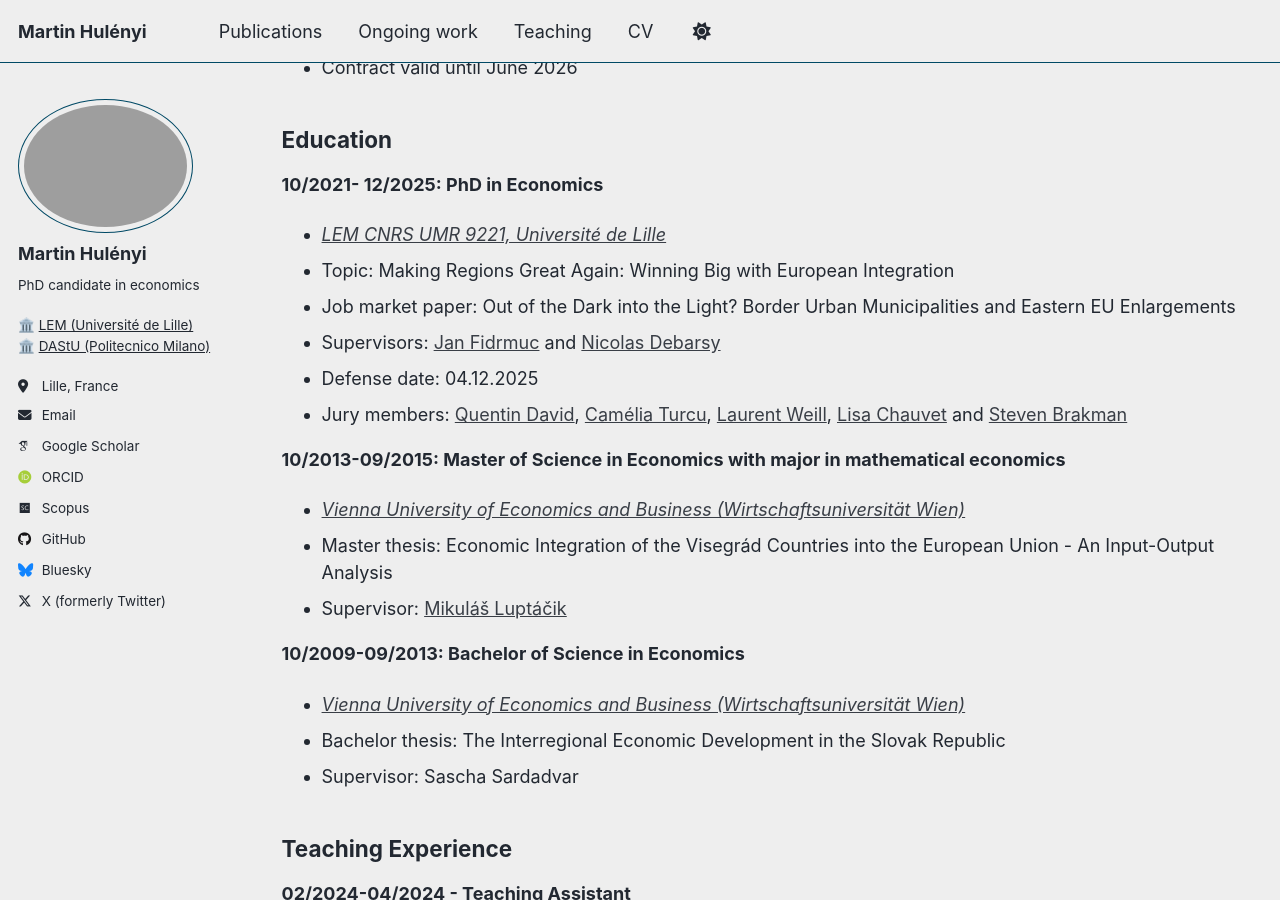
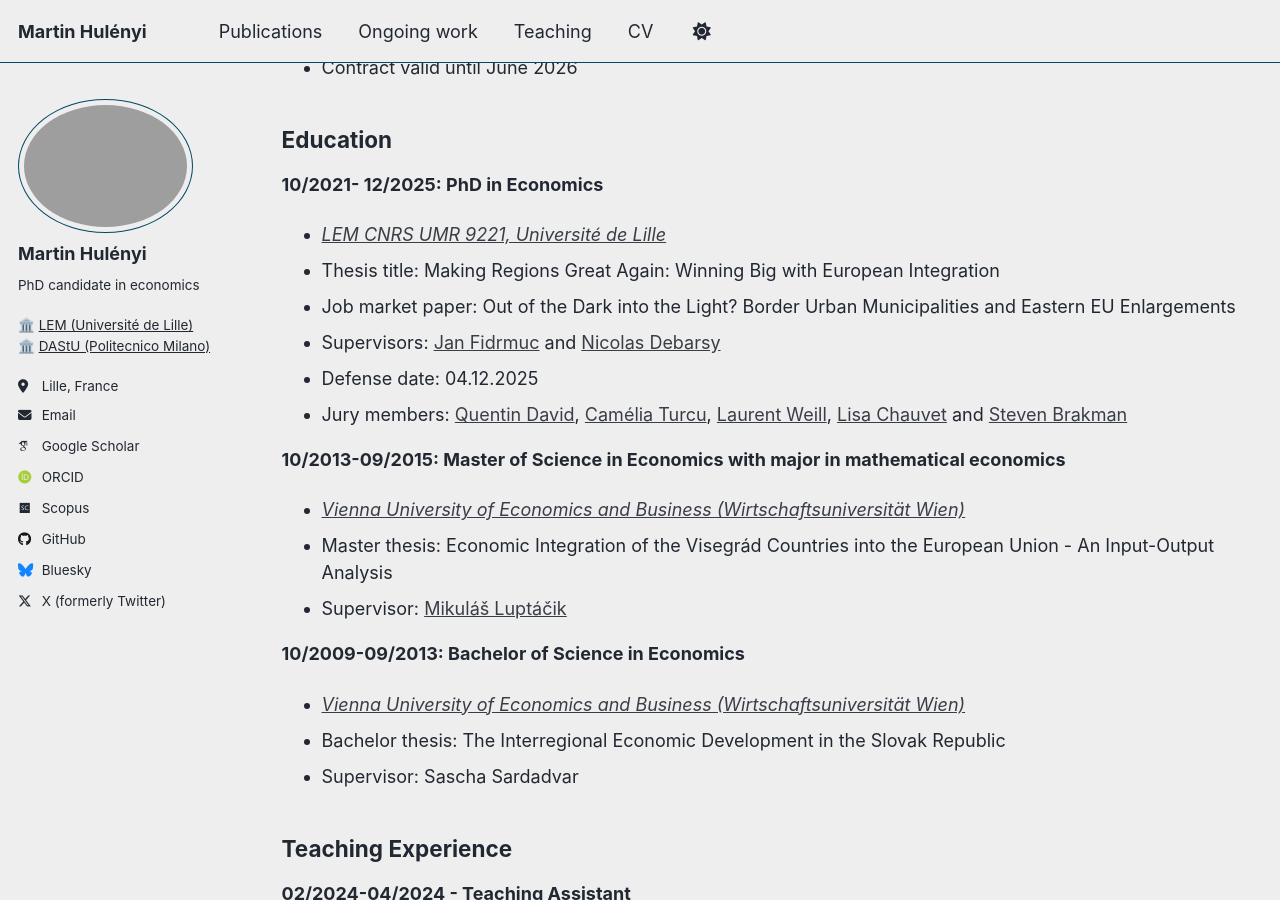
Before and after one commit to martinhulenyi/martinhulenyi.github.io, a Jekyll site: the page built from _pages/cv.md, in a window 1280 px wide and 900 px high, scrolled down 403 px. Built offline with Jekyll 4.4.1, drawn with Linux system fonts in a browser that asks for light colours; some web fonts are replaced; a script that is not in the unit is left out.

Commit message:
Update cv.md

```diff
--- a/_pages/cv.md
+++ b/_pages/cv.md
@@ -24,7 +24,7 @@ redirect_from:
 ## **Education**
 **10/2021- 12/2025: PhD in Economics**
 * *<a href="https://lem.univ-lille.fr/" target="_blank" rel="noopener">LEM CNRS UMR 9221, Université de Lille</a>*
-* Topic: Making Regions Great Again: Winning Big with European Integration
+* Thesis title: Making Regions Great Again: Winning Big with European Integration
 * Job market paper:  Out of the Dark into the Light? Border Urban Municipalities and Eastern EU Enlargements
 * Supervisors: <a href="http://fidrmuc.net" target="_blank" rel="noopener">Jan Fidrmuc</a> and <a href="https://sites.google.com/view/nicolasdebarsy/" target="_blank" rel="noopener">Nicolas Debarsy</a>
 * Defense date: 04.12.2025
```
